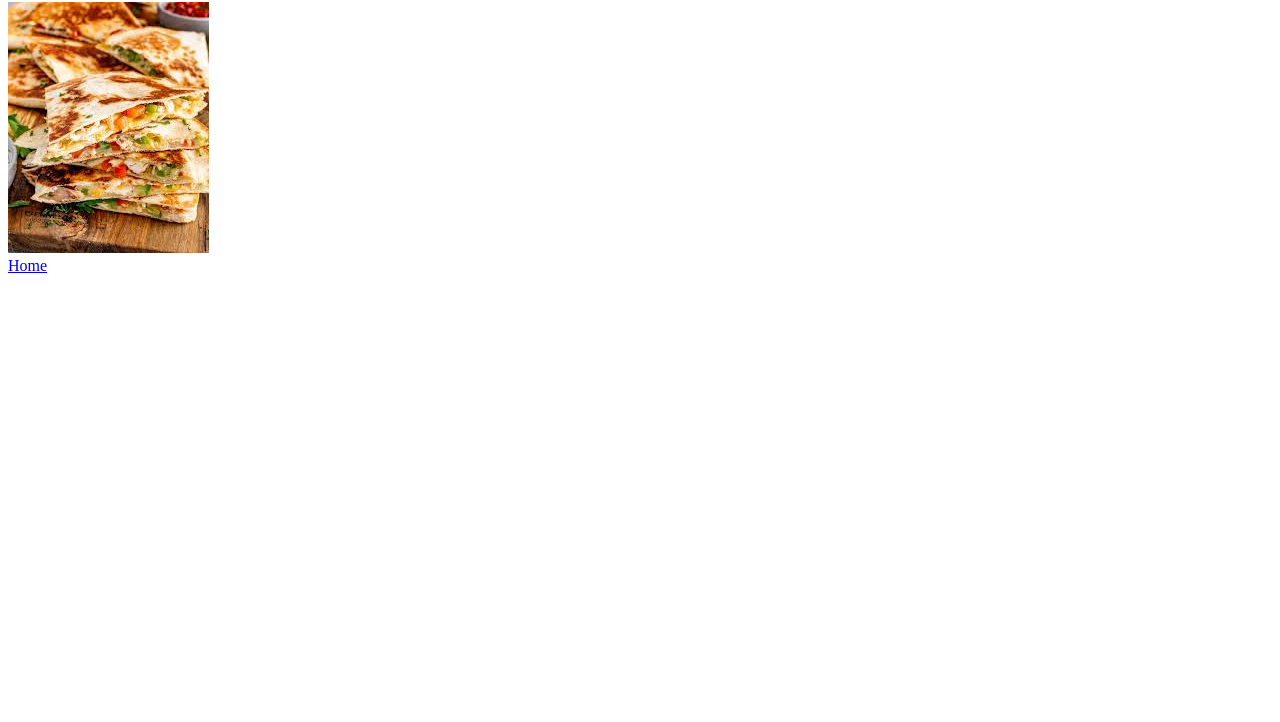
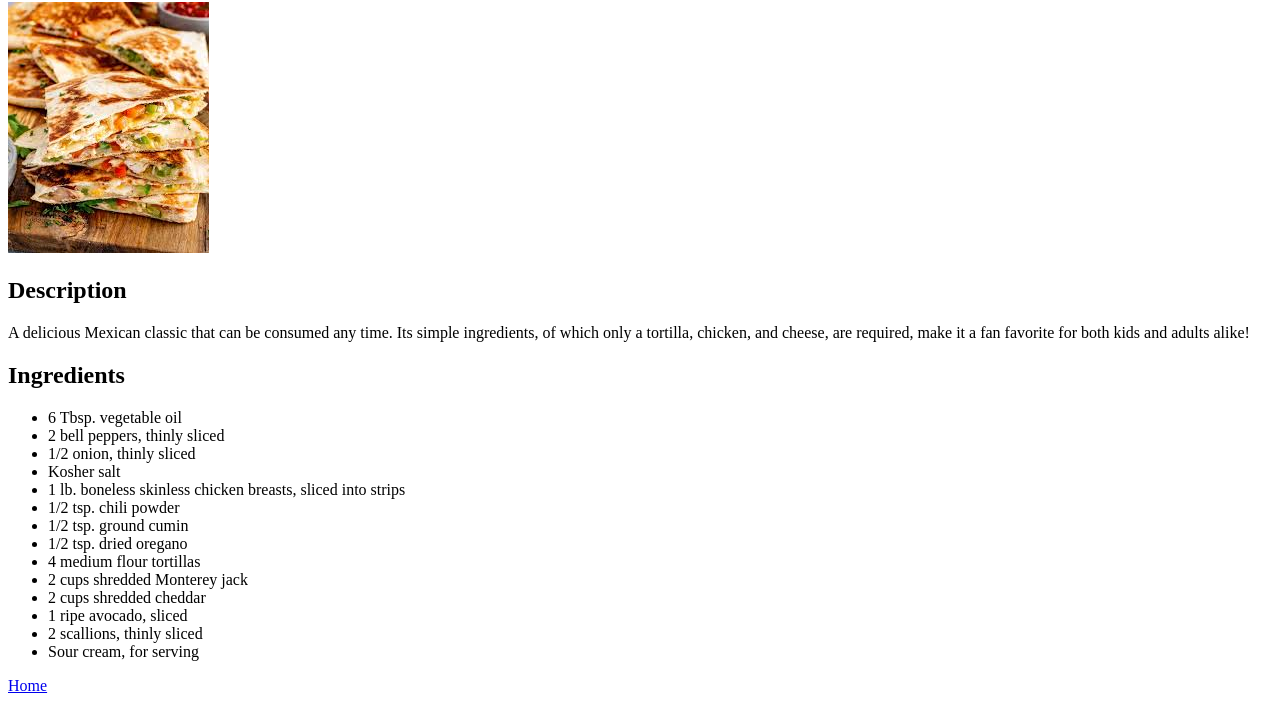
Before and after one commit to Sai-Rachumalla/odin-recipes, a plain HTML site: page recipes/quesadilla.html in a window 1280 px wide. Shown: the part 78-800 px from the top of the page. Drawn offline with Linux system fonts and the light colour scheme.

Commit message:
Add quesadilla description + ingredients

```diff
--- a/recipes/quesadilla.html
+++ b/recipes/quesadilla.html
@@ -10,6 +10,28 @@
     <h1>Chicken Quesadilla</h1>
     <img src='../images/quesadilla.jpeg' alt='Quesadilla'>
     <br>
+    <h2>Description</h2>
+    <p>A delicious Mexican classic that can be consumed any time. Its simple ingredients,
+        of which only a tortilla, chicken, and cheese, are required, make it a fan favorite
+        for both kids and adults alike!
+    </p>
+    <h2>Ingredients</h2>
+    <ul>
+        <li>6 Tbsp. vegetable oil</li>
+        <li>2 bell peppers, thinly sliced</li>
+        <li>1/2 onion, thinly sliced</li>
+        <li>Kosher salt</li>
+        <li>1 lb. boneless skinless chicken breasts, sliced into strips</li>
+        <li>1/2 tsp. chili powder</li>
+        <li>1/2 tsp. ground cumin</li>
+        <li>1/2 tsp. dried oregano</li>
+        <li>4 medium flour tortillas</li>
+        <li>2 cups shredded Monterey jack</li>
+        <li>2 cups shredded cheddar</li>
+        <li>1 ripe avocado, sliced</li>
+        <li>2 scallions, thinly sliced</li>
+        <li>Sour cream, for serving</li>
+    </ul>
     <a href='../index.html'>Home</a>
 </body>
 </html>
```
